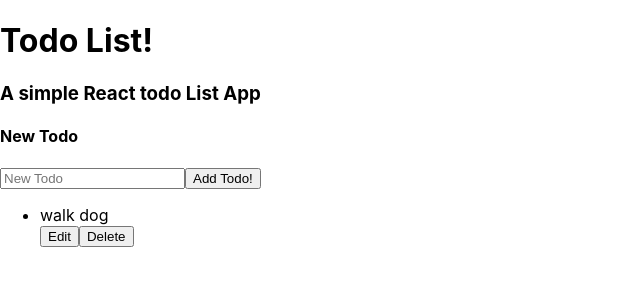
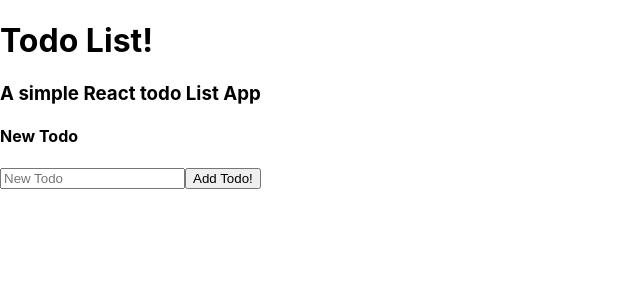
Before and after one commit to sbrij001/todo-list, a React (Create React App) app in the folder todo-list/: page / in a window 1280 px wide. Shown: the top 300 px of the page, without its empty margins (0-640 px from the left). Built offline with nearby package versions, Linux system fonts and the light colour scheme.

Commit message:
added functionality so that one can delete a todo

```diff
--- a/todo-list/src/components/new-todo-form.component.jsx
+++ b/todo-list/src/components/new-todo-form.component.jsx
@@ -22,7 +22,6 @@ class NewTodoForm extends React.Component{
   }
 
   render(){
-    console.log(this.state);
     return(
       <div>
         <h4>New Todo</h4>
--- a/todo-list/src/components/todo-list.component.jsx
+++ b/todo-list/src/components/todo-list.component.jsx
@@ -4,7 +4,7 @@ import Todo from './todo.component';
 
 class TodoList extends React.Component{
   state={
-    todos: [{name: 'walk dog'}]
+    todos: []
   }
 
   create = (todo) => {
@@ -15,16 +15,15 @@ class TodoList extends React.Component{
 
   delete = (id) => {
     this.setState({
-      todos: this.state.filter( filter => this.state.todos.id !== id )
+      todos: this.state.todos.filter( todo => todo.id !== id )
     })
-
   }
 
   render(){
     const newTodo = this.state.todos.map(todo => {
       return (
           <Todo
-            key={1}
+            key={todo.id}
             name={todo.name}
             id={todo.id}
             deleteItem={this.delete}
--- a/todo-list/src/components/todo.component.jsx
+++ b/todo-list/src/components/todo.component.jsx
@@ -1,12 +1,10 @@
 import React from 'react';
 
 class Todo extends React.Component{
-  handleClick = (event) => {
-    console.log(event.target.value)
-
+  handleClick = (props) => {
+    this.props.deleteItem(this.props.id)
   }
   render(){
-    console.log(this.props)
     return(
       <div>
           <li>{this.props.name}</li>
```
